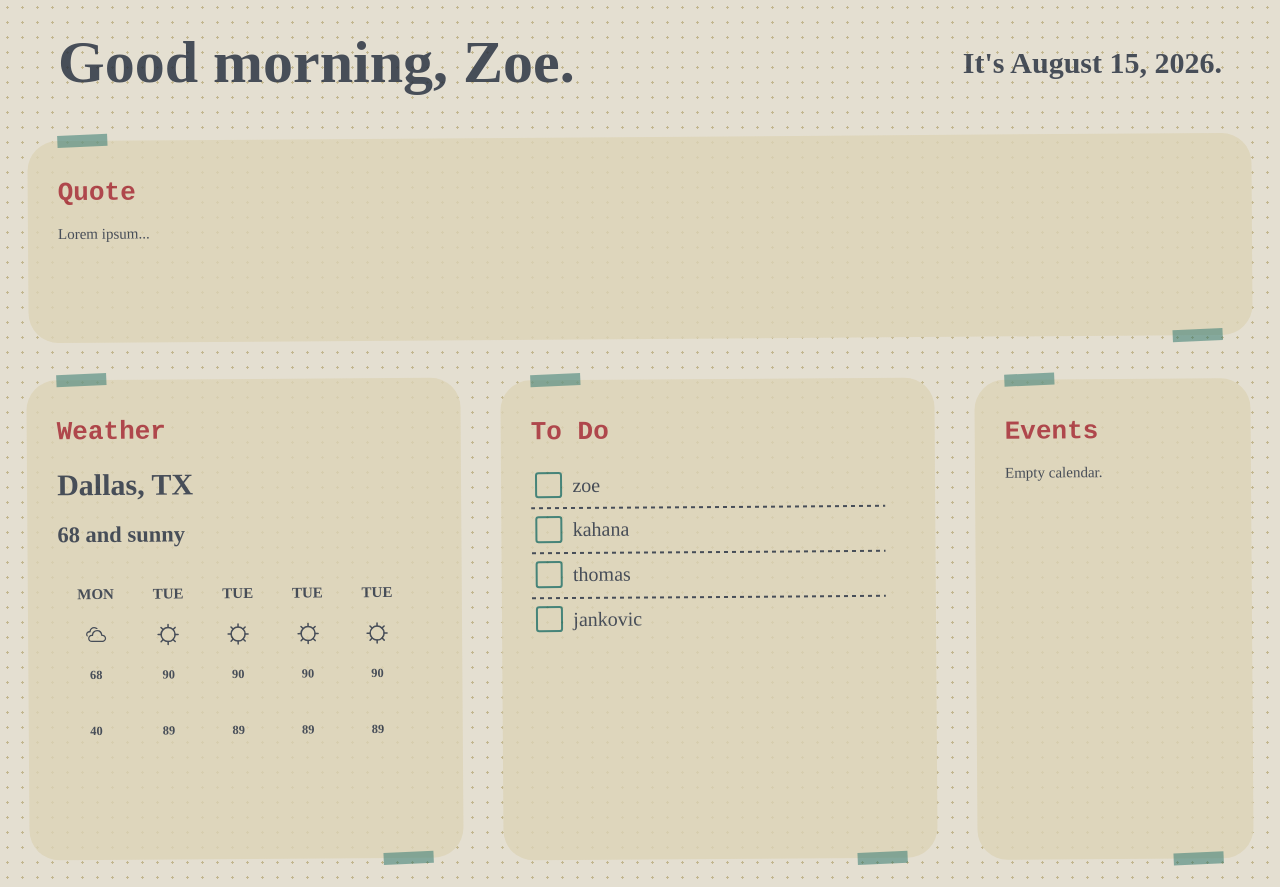
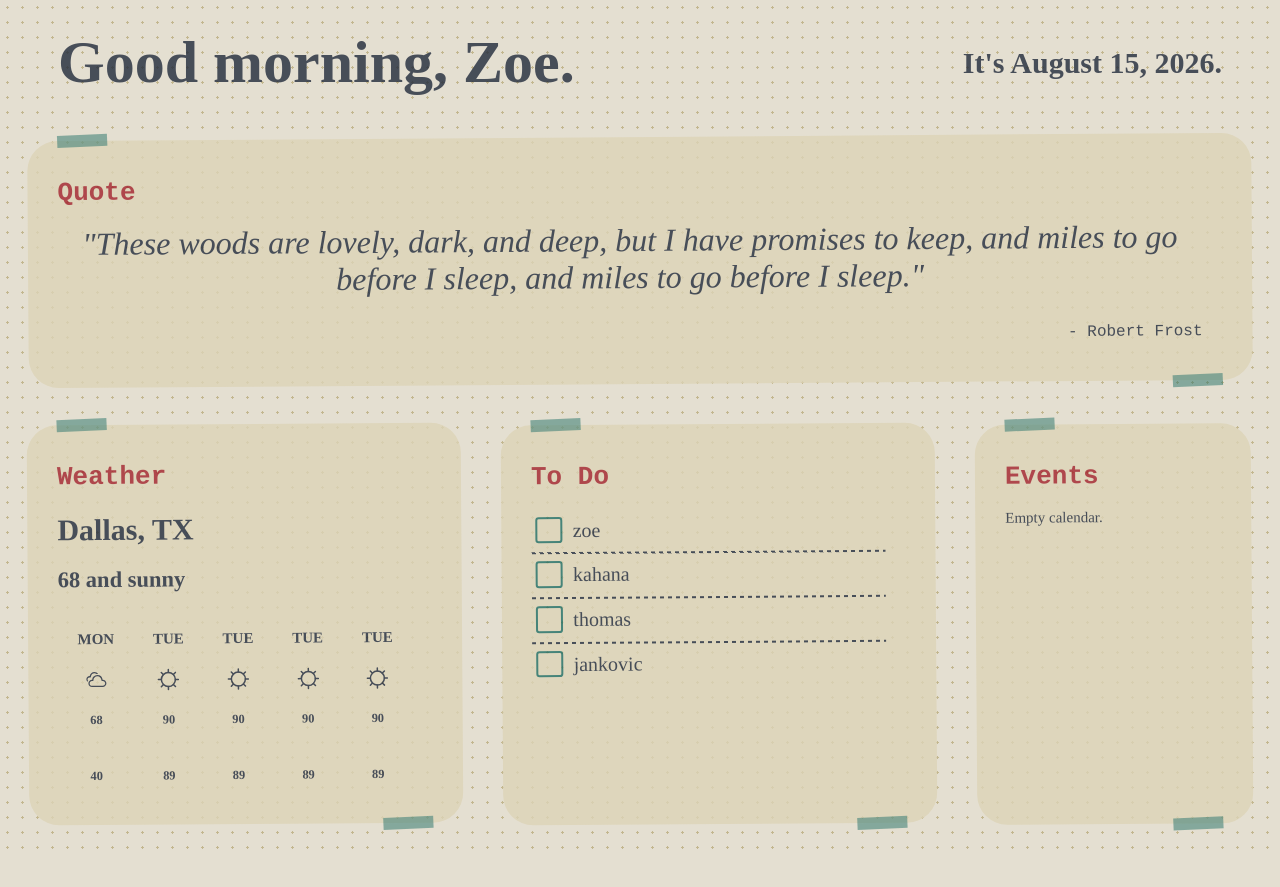
Before and after one commit to zoekahana/daily-dashboard, a React (Vite) app: page / in a window 1280 px wide. After the commit the page ends 852 px from the top, so only its background shows below. Built offline with nearby package versions, Linux system fonts and the light colour scheme.

Commit message:
Format quote widget

```diff
--- a/src/App.tsx
+++ b/src/App.tsx
@@ -1,5 +1,6 @@
 import './App.css'
 import styled from 'styled-components';
+import Quote from './widgets/Quote';
 import ToDo from './widgets/ToDo';
 import Weather from './widgets/Weather';
 import WidgetCard from './components/WidgetCard';
@@ -10,7 +11,7 @@ const App = () => {
       <Greeting>Good morning, Zoe.</Greeting>
       <DateSubheader>It's August 15, 2026.</DateSubheader>
     </HeaderGrid>
-    <WidgetCard title="Quote" children="Lorem ipsum..." />
+    <Quote />
     <WidgetGrid>
       <Weather />
       <ToDo />
--- a/src/components/WidgetCard.tsx
+++ b/src/components/WidgetCard.tsx
@@ -2,7 +2,7 @@ import styled from 'styled-components';
 
 const Card = styled.div`
   background-color: #ddd4b7;
-  padding: 20px 30px 100px 30px;
+  padding: 20px 30px 20px 30px;
   border-radius: 30px;
   margin: 20px;
 
--- /dev/null
+++ b/src/widgets/Quote.tsx
@@ -0,0 +1,31 @@
+import styled from 'styled-components';
+import WidgetCard from '../components/WidgetCard';
+
+const QuoteText = styled.span`
+    font-style: italic;
+    text-align: center;
+    font-size: 24pt;
+`;
+
+const QuoteSource = styled.span`
+    text-align: right;
+    font-size: 12pt;
+    font-family: monospace;
+    padding-bottom: 20px;
+`;
+
+const QuoteBody = styled.div`
+    display: grid;
+    grid-auto-flow: row;
+    gap: 30px;
+`;
+
+const Quote = () =>
+    <WidgetCard title="Quote">
+        <QuoteBody>
+            <QuoteText>"These woods are lovely, dark, and deep, but I have promises to keep, and miles to go before I sleep, and miles to go before I sleep."</QuoteText>
+            <QuoteSource>- Robert Frost</QuoteSource>
+        </QuoteBody>
+    </WidgetCard>
+
+export default Quote
```
